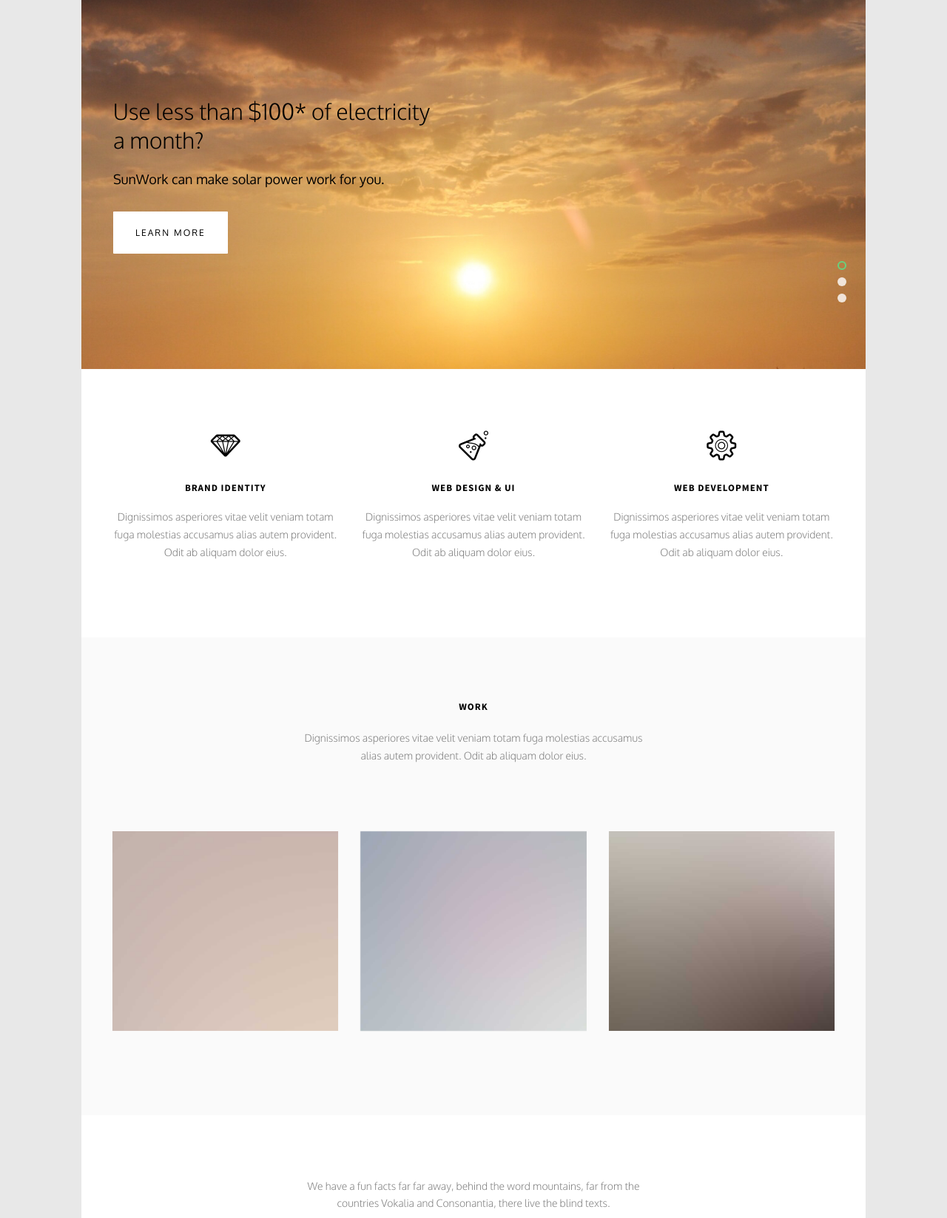
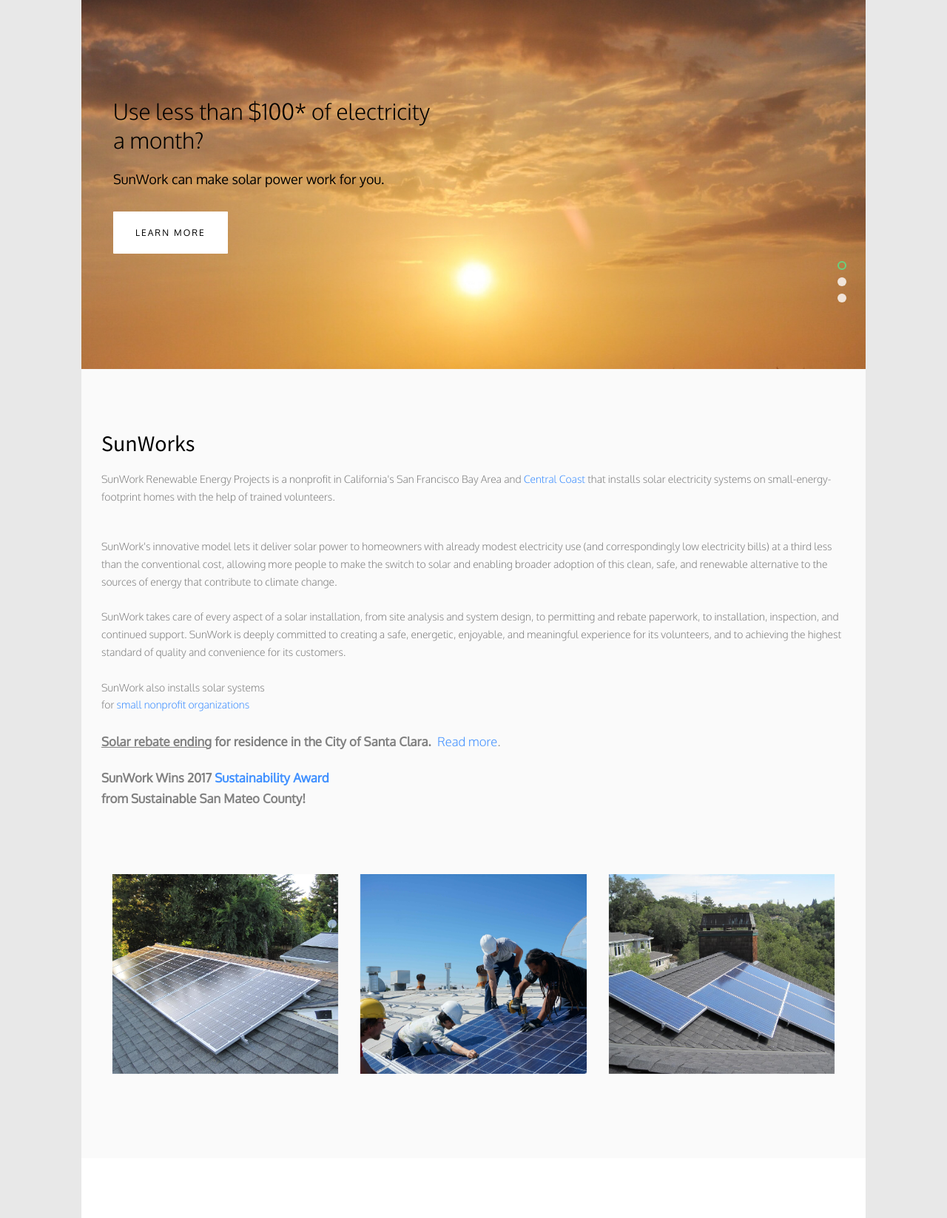
Before and after one commit to hwhh/CMPS119Project, a Django app: page / in a window 1280 px wide. Shown: the part 244-1891 px from the top of the page at 74% size. Run offline with Django 3.2, Linux system fonts and the light colour scheme; some libraries are stand-ins or nearby versions; some web fonts are replaced.

Commit message:
finished home page

```diff
--- a/templates/index.html
+++ b/templates/index.html
@@ -49,73 +49,49 @@
     </ul>
 </div>
 </aside>
-        <div id="fh5co-services">
-            <div class="row">
-                <div class="col-md-4 text-center animate-box">
-                    <div class="services">
-                        <span class="icon">
-                            <i class="icon-diamond"></i>
-                        </span>
-                        <div class="desc">
-                            <h3><a href="#">Brand Identity</a></h3>
-                            <p>Dignissimos asperiores vitae velit veniam totam fuga molestias accusamus alias autem provident. Odit ab aliquam dolor eius.</p>
-                        </div>
-                    </div>
-                </div>
-                <div class="col-md-4 text-center animate-box">
-                    <div class="services">
-                        <span class="icon">
-                            <i class="icon-lab2"></i>
-                        </span>
-                        <div class="desc">
-                            <h3><a href="#">Web Design &amp; UI</a></h3>
-                            <p>Dignissimos asperiores vitae velit veniam totam fuga molestias accusamus alias autem provident. Odit ab aliquam dolor eius.</p>
-                        </div>
-                    </div>
-                </div>
-                <div class="col-md-4 text-center animate-box">
-                    <div class="services">
-                        <span class="icon">
-                            <i class="icon-settings"></i>
-                        </span>
-                        <div class="desc">
-                            <h3><a href="#">Web Development</a></h3>
-                            <p>Dignissimos asperiores vitae velit veniam totam fuga molestias accusamus alias autem provident. Odit ab aliquam dolor eius.</p>
-                        </div>
-                    </div>
-                </div>
-            </div>
-        </div>
+
 
 <div id="fh5co-work" class="fh5co-light-grey">
     <div class="row animate-box">
-                <div class="col-md-6 col-md-offset-3 text-center fh5co-heading">
-                    <h2>Work</h2>
-                    <p>Dignissimos asperiores vitae velit veniam totam fuga molestias accusamus alias autem provident. Odit ab aliquam dolor eius.</p>
-                </div>
+
+        <h2>SunWorks</h2>
+        <p>SunWork
+            Renewable Energy Projects is a nonprofit in California's San Francisco
+            Bay Area and <a style="color: rgb(64, 144, 255);" href="San_Luis_Obispo.html">Central Coast</a> that installs solar electricity systems
+            on&nbsp;small-energy-footprint homes with the help of trained
+        volunteers.</p> <br>
+        SunWork's innovative model lets it deliver solar power to homeowners with already modest electricity use (and correspondingly low electricity bills) at a third less than the conventional cost, allowing more people to make the switch to solar and enabling broader adoption of this clean, safe, and renewable alternative to the sources of energy that contribute to climate change. <br><br>
+        SunWork takes care of every aspect of a solar installation, from site analysis and system design, to permitting and rebate paperwork, to installation, inspection, and continued support. SunWork is deeply committed to creating a safe, energetic, enjoyable, and meaningful experience for its volunteers, and to achieving the highest standard of quality and convenience for its customers. <br> <br> SunWork also installs solar systems&nbsp;<br>
+        for <a style="color: rgb(64, 144, 255);" href="http://www.sunwork.org/Nonprofit%20systems.html">small
+        nonprofit organizations</a> <br><br><p><big><span style="font-weight: bold;"><span style="text-decoration: underline;">Solar rebate ending</span> for residence in the City of Santa Clara. &nbsp;</span><a style="color: rgb(64, 144, 255);" href="Santa_Clara_rebate.html">Read more</a>. <span style="font-weight: bold;"></span></big></p><p><big><span style="font-weight: bold;">SunWork
+            Wins 2017 <a style="color: rgb(64, 144, 255);" href="http://www.sustainablesanmateo.org/home/awards/" target="_blank">Sustainability Award</a> </span><br style="font-weight: bold;">
+            <span style="font-weight: bold;">from Sustainable San
+            Mateo County!</span></big><br>
+        &nbsp;</p><p><br>
+
         </div>
         <div class="row">
             <div class="col-md-4 text-center animate-box">
-                    <a href="work-single.html" class="work" style="background-image: url(../static/images/portfolio-1.jpg);">
+                <a href="/system_photos" class="work" style="background-image: url(../static/images/index_1.jpg);">
                     <div class="desc">
-                            <h3>Project Name</h3>
-                            <span>Illustration</span>
+                        <h3>SunWorks</h3>
+                        <span>View More</span>
                     </div>
                 </a>
             </div>
             <div class="col-md-4 text-center animate-box">
-                    <a href="work-single.html" class="work" style="background-image: url(../static/images/portfolio-2.jpg);">
+                <a href="/system_photos" class="work" style="background-image: url(../static/images/index_2.jpg);">
                     <div class="desc">
-                            <h3>Project Name</h3>
-                            <span>Brading</span>
+                        <h3>SunWorks</h3>
+                        <span>View More</span>
                     </div>
                 </a>
             </div>
             <div class="col-md-4 text-center animate-box">
-                    <a href="work-single.html" class="work" style="background-image: url(../static/images/portfolio-3.jpg);">
+                <a href="/system_photos" class="work" style="background-image: url(../static/images/index_3.jpg);">
                     <div class="desc">
-                            <h3>Project Name</h3>
-                            <span>Illustration</span>
+                        <h3>SunWorks</h3>
+                        <span>View More</span>
                     </div>
                 </a>
             </div>
@@ -125,20 +101,21 @@
     <div id="fh5co-counter" class="fh5co-counters">
         <div class="row">
             <div class="col-md-6 col-md-offset-3 text-center animate-box">
-                    <p>We have a fun facts far far away, behind the word mountains, far from the countries Vokalia and Consonantia, there live the blind texts.</p>
+             <iframe src="https://www.youtube.com/embed/hkbyfV0B-vw?rel=0" allowfullscreen="" frameborder="0" height="315" width="560"></iframe>
+             <br>
+             <a href="http://www.solarreviews.com/installers/sunwork-renewable-energy-projects-reviews/" target="_blank" style="font-size: 11pt; font-weight: bold; color: rgb(64, 144, 255);"></a></p><p><a href="http://www.solarreviews.com/installers/sunwork-renewable-energy-projects-reviews/" target="_blank" style="font-size: 11pt; font-weight: bold; color: rgb(64, 144, 255);">&nbsp;* </a><a href="http://www.solarreviews.com/installers/sunwork-renewable-energy-projects-reviews/" target="_blank" style="font-size: 11pt; color: rgb(64, 144, 255);">Additional</a><a href="http://www.solarreviews.com/installers/sunwork-renewable-energy-projects-reviews/" target="_blank" style="font-size: 11pt; font-weight: bold; color: rgb(64, 144, 255);"> </a><a style="color: rgb(64, 144, 255);" href="http://www.sunwork.org/systemcriteria.html">qualification
+             critiera</a>&nbsp;and exceptions.<br><a href="http://www.solarreviews.com/installers/sunwork-renewable-energy-projects-reviews/" target="_blank" style="font-size: 11pt; font-weight: bold; color: rgb(64, 144, 255);">&nbsp;&nbsp;
+             &nbsp;&nbsp;&nbsp; &nbsp;</a><a href="http://www.solarreviews.com/installers/sunwork-renewable-energy-projects-reviews/" target="_blank" style="font-size: 11pt; color: black;">
+             &nbsp; &nbsp; &nbsp; </a><a href="http://www.solarreviews.com/installers/sunwork-renewable-energy-projects-reviews/" target="_blank" style="font-size: 11pt; font-weight: bold; color: rgb(64, 144, 255);"><br>
+                Read
+            Reviews from Past Customers</a> | <a href="request_site_survey" style="font-size: 11pt; font-weight: bold; color: rgb(64, 144, 255);">Request
+            a Free Site Survey</a></p>
         </div>
     </div>
     <div class="row animate-box">
         <div class="col-md-8 col-md-offset-2">
             <div class="row">
-                        <div class="col-md-3 text-center">
-                            <span class="fh5co-counter js-counter" data-from="0" data-to="3452" data-speed="5000" data-refresh-interval="50"></span>
-                            <span class="fh5co-counter-label">Cups of Coffee</span>
-                        </div>
-                        <div class="col-md-3 text-center">
-                            <span class="fh5co-counter js-counter" data-from="0" data-to="234" data-speed="5000" data-refresh-interval="50"></span>
-                            <span class="fh5co-counter-label">Client</span>
-                        </div>
+
                 <div class="col-md-3 text-center">
                  <span class="fh5co-counter js-counter" data-from="0" data-to="6542" data-speed="5000" data-refresh-interval="50"></span>
                  <span class="fh5co-counter-label">Projects</span>
@@ -147,56 +124,11 @@
                 <span class="fh5co-counter js-counter" data-from="0" data-to="8687" data-speed="5000" data-refresh-interval="50"></span>
                 <span class="fh5co-counter-label">Done Projects</span>
             </div>
+
         </div>
     </div>
 </div>
 </div>
 
-        <div id="fh5co-blog" class="blog-flex">
-            <div class="featured-blog" style="background-image: url(../static/images/blog-1.jpg);">
-                <div class="desc-t">
-                    <div class="desc-tc">
-                        <span class="featured-head">Featured Posts</span>
-                        <h3><a href="#">Top 20 Best WordPress Themes 2017 Multi Purpose and Creative Websites</a></h3>
-                        <span><a href="#" class="read-button">Learn More</a></span>
-                    </div>
-                </div>
-            </div>
-            <div class="blog-entry fh5co-light-grey">
-                <div class="row animate-box">
-                    <div class="col-md-12">
-                        <h2>Latest Posts</h2>
-                    </div>
-                </div>
-                <div class="row">
-                    <div class="col-md-12 animate-box">
-                        <a href="#" class="blog-post">
-                            <span class="img" style="background-image: url(../static/images/blog-2.jpg);"></span>
-                            <div class="desc">
-                                <h3>26 Best Education WordPress Themes 2017 You Need To See</h3>
-                                <span class="cat">Collection</span>
-                            </div>
-                        </a>
-                    </div>
-                    <div class="col-md-12 animate-box">
-                        <a href="#" class="blog-post">
-                            <span class="img" style="background-image: url(../static/images/blog-1.jpg);"></span>
-                            <div class="desc">
-                                <h3>16 Outstanding Photography WordPress Themes You Must See</h3>
-                                <span class="cat">Collection</span>
-                            </div>
-                        </a>
-                    </div>
-                    <div class="col-md-12 animate-box">
-                        <a href="#" class="blog-post">
-                            <span class="img" style="background-image: url(../static/images/blog-3.jpg);"></span>
-                            <div class="desc">
-                                <h3>16 Outstanding Photography WordPress Themes You Must See</h3>
-                                <span class="cat">Collection</span>
-                            </div>
-                        </a>
-                    </div>
-                </div>
-            </div>
-        </div>
+
 {% endblock content %}
```
Also changed, not shown: static/images/index_1.jpg (added), static/images/index_2.jpg (added), static/images/index_3.jpg (added), static/images/portfolio-1.jpg (deleted). Lines whose indentation alone changed are shown as unchanged.
